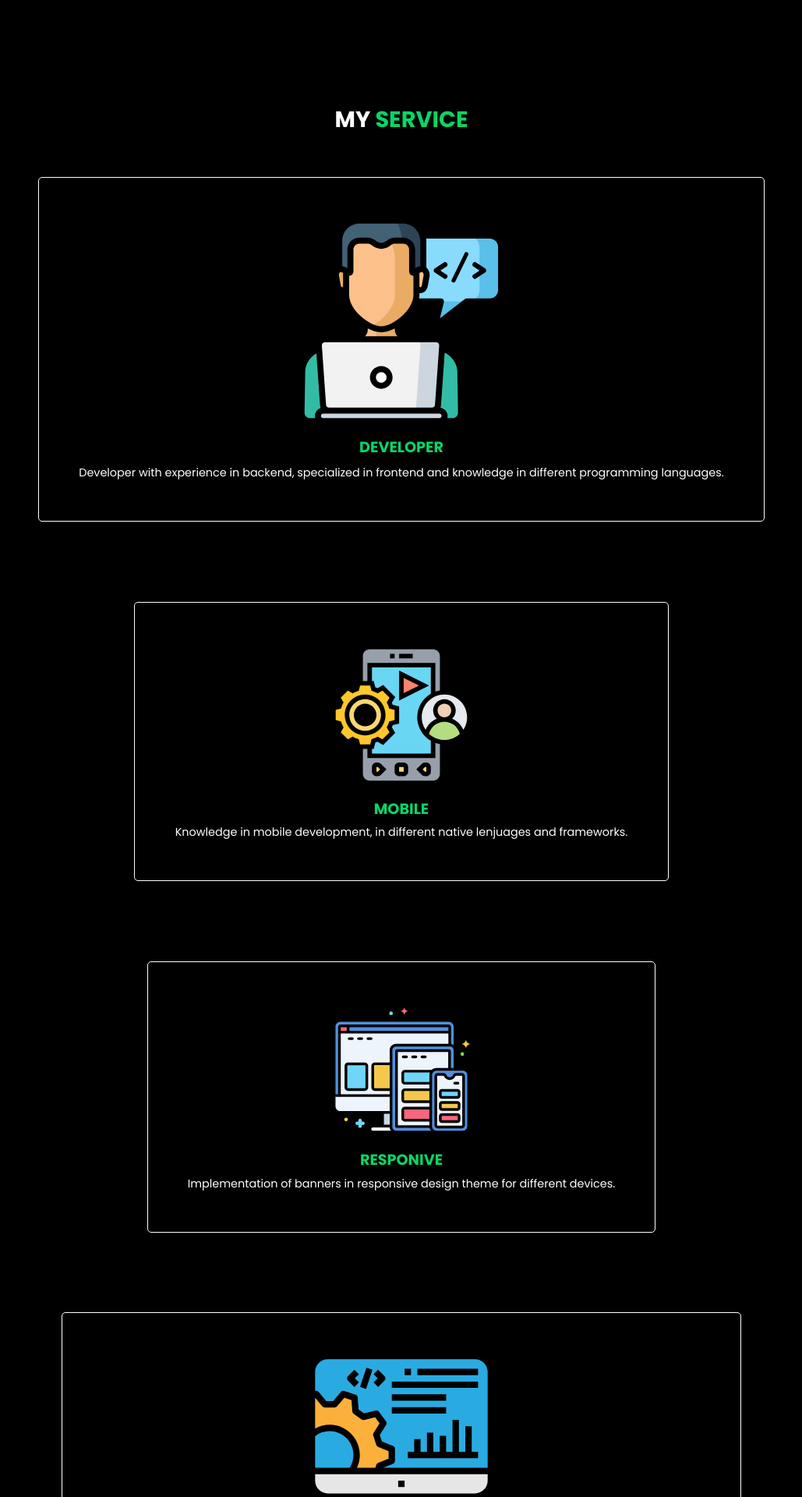
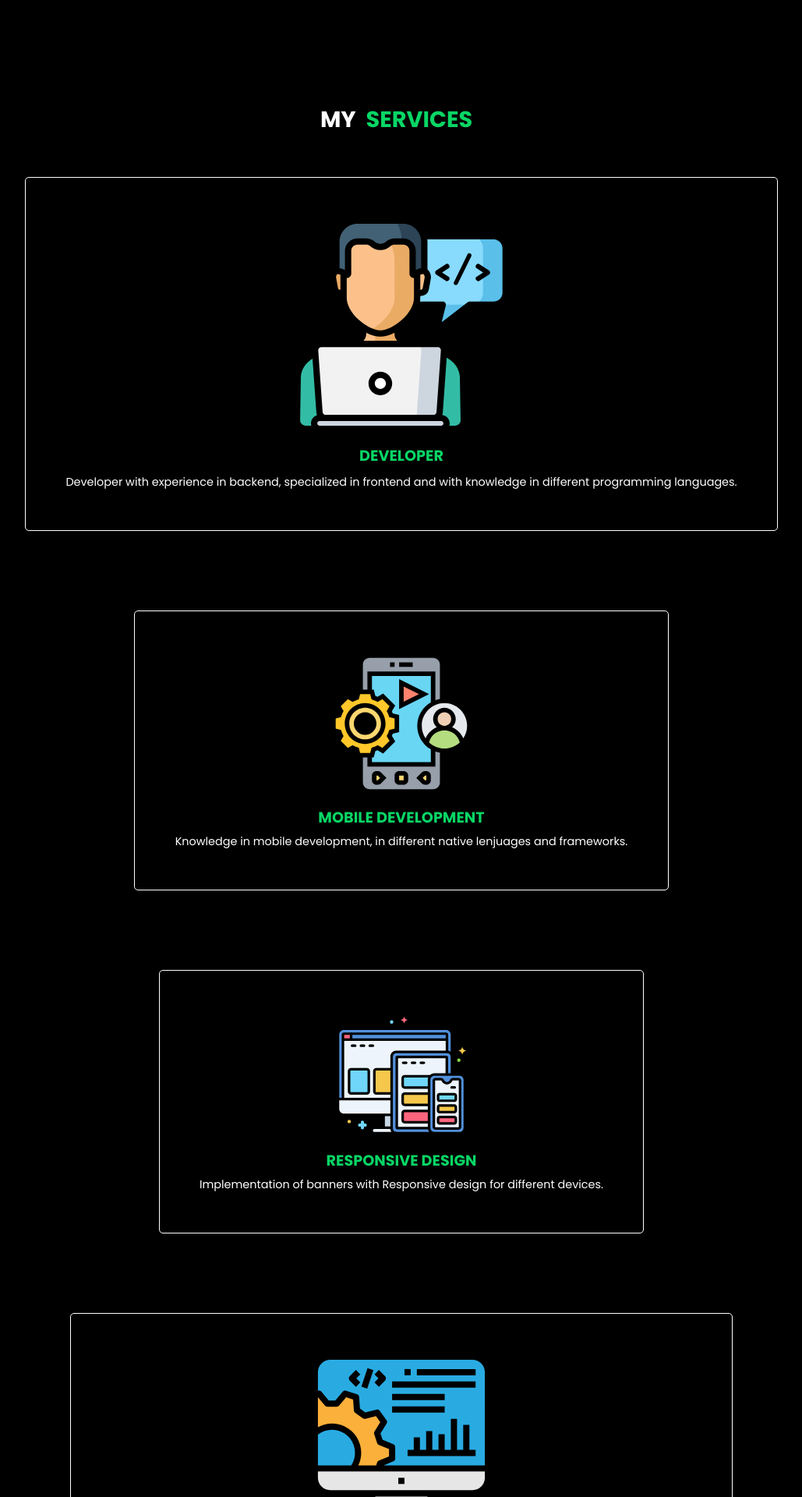
Before and after one commit to christiandevel/portafolio_react, a React (Create React App) app: page / in a window 1280 px wide. Shown: the part 2120-4040 px from the top of the page at 78% size, without its empty margins (125-1154 px from the left). Built offline with nearby package versions, Linux system fonts and the light colour scheme.

Commit message:
Internacionalizacion seccion services

```diff
--- a/src/components/about/About.js
+++ b/src/components/about/About.js
@@ -15,7 +15,7 @@ const About = () => {
         <Perfil />
         <div className="about-info">
           <Descripcion />
-          <ButtonLink text="about-download" href={cv} download={cv} target="_blank"/>
+          <ButtonLink text="about-download" default="Download CV" href={cv} download={cv} target="_blank"/>
         </div>
       </section>
     </>
--- a/src/components/skills/Skills.js
+++ b/src/components/skills/Skills.js
@@ -9,7 +9,7 @@ const Skills = () => {
 	return (
 		<>
 			<section className="services">
-				<TitleSection title="service"/>
+				<TitleSection title="skills-title" tipoTitle="global.title.plural"/>
 				<ListItem />
 			</section>
 		</>
--- a/src/components/skills/components/ListItem.js
+++ b/src/components/skills/components/ListItem.js
@@ -1,5 +1,6 @@
 import React from "react";
 
+import { FormattedMessage } from "react-intl";
 import { listSkills } from "./data";
 
 const ListItem = () => {
@@ -8,13 +9,13 @@ const ListItem = () => {
       {listSkills.map((item, index) => (
         <div key={index} className="services-grid_box">
           <div className="services-grid_box--img">
-            <img src={item.src} />
+            <img src={item.src} alt={item.alt}/>
           </div>
           <div className="services-grid_box--title">
-            <p>{item.name}</p>
+						<FormattedMessage id={item.name} defaultMessage={item.name} />
           </div>
           <div className="services-grid_box--description">
-            <p>{item.description}</p>
+						<FormattedMessage id={item.description} defaultMessage={item.description} />
           </div>
         </div>
       ))}
--- a/src/components/skills/components/data.js
+++ b/src/components/skills/components/data.js
@@ -8,38 +8,44 @@ import components from './../../../assets/Service-WebComponents.svg'
 export const listSkills = [
 	{
 		"id": 1,
-		"name": "developer",
+		"name": "skills-name-1",
 		"src": developer,
-		"description": "Developer with experience in backend, specialized in frontend and knowledge in different programming languages."
+		"alt": "Desarrollo Fronend",
+		"description": "skills-description-1"
 	},
 	{
 		"id": 2,
-		"name": "mobile",
+		"name": "skills-name-2",
 		"src": mobile,
-		"description": "Knowledge in mobile development, in different native lenjuages and frameworks."
+		"alt": "Desarrollo Mobile",
+		"description": "skills-description-2"
 	},
 	{
 		"id": 3,
-		"name": "responive",
+		"name": "skills-name-3",
 		"src": responsive,
-		"description": "Implementation of banners in responsive design theme for different devices."
+		"alt": "Desarrollo Responsive",
+		"description": "skills-description-3"
 	},
 	{
 		"id": 4,
-		"name": "seo",
+		"name": "skills-name-4",
 		"src": seo,
-		"description": "Knowledge and application in web positioning, meta data management and performance of your website."
+		"alt": "Seo",
+		"description": "skills-description-4"
 	},
 	{
 		"id": 5,
-		"name": "web",
+		"name": "skills-name-5",
 		"src": web,
-		"description": "Publishing of several web sites for different companies, landings and internal web sites"
+		"alt": "Desarrollo web",
+		"description": "skills-description-5"
 	},
 	{
 		"id": 6,
-		"name": "web components",
+		"name": "skills-name-6",
 		"src": components,
-		"description": "Implementation of web components, knowledge in different framworks and liberarias."
+		"alt": "Web components",
+		"description": "skills-description-6"
 	}
 ]
--- a/src/components/utils/buttonLink.js
+++ b/src/components/utils/buttonLink.js
@@ -16,7 +16,7 @@ const ButtonLink = (props) => {
 
 				<FormattedMessage
 					id={props.text}
-					defaultMessage={props.text}
+					defaultMessage={props.default}
 				/>
       </a>
     </>
--- a/src/components/utils/styles/titleSection.scss
+++ b/src/components/utils/styles/titleSection.scss
@@ -7,6 +7,7 @@
 	font-size: 1.8rem;
 	font-weight: bold;
 	span {
+		margin: 0 1%;
 		color: $main-color;
 	}
 }
--- a/src/components/utils/titleSection.js
+++ b/src/components/utils/titleSection.js
@@ -1,13 +1,16 @@
 import React from "react";
 
+import { FormattedMessage } from "react-intl";
 import './styles/titleSection.scss'
 
 const TitleSection = (props) => {
   return (
     <div className="title">
       <p>
-        My
-        <span> {props.title} </span>
+			<FormattedMessage id={props.tipoTitle || "ss"} defaultMessage={props.tipoTitle} />
+        <span>
+					<FormattedMessage id={props.title ||"sdasd"} defaultMessage={props.title} />
+				</span>
       </p>
     </div>
   );
--- a/src/lang/en-US.json
+++ b/src/lang/en-US.json
@@ -1,5 +1,6 @@
 {
-	"app.welcome": "Welcome Chritian",
+	"global.title.singular": "my",
+  "global.title.plural": "my",
 
 	"menu.home": "Home",
 	"menu.about": "About",
@@ -17,5 +18,20 @@
 	"about-country": " I'm a Colombian web and mobile developer, with more than two year of experience.",
 	"about-experince": "I have worked with different companies in the development of their websites, corporate platforms and mobile applications, with participation in the design process and user experience, mainly focused on front-end development for digital products, I am passionate about technology, challenges and never stop appearing.",
 	"about-invited": "If you have a job offer, a project proposal or just want to say hello, please contact me.",
-	"about-download": "Download CV"
+	"about-download": "Download CV",
+
+	"skills-title": "services",
+	"skills-name-1": "developer",
+	"skills-description-1": "Developer with experience in backend, specialized in frontend and with knowledge in different programming languages.",
+	"skills-name-2": "mobile development",
+	"skills-description-2": "Knowledge in mobile development, in different native lenjuages and frameworks.",
+	"skills-name-3": "Responsive Design",
+	"skills-description-3": "Implementation of banners with Responsive design for different devices.",
+	"skills-name-4": "SEO",
+	"skills-description-4": "Knowledge and implementation of SEO, metadata and performance monitoring of your site in browsers.",
+	"skills-name-5": "web development",
+	"skills-description-5": "Publication of several websites for different companies, landings and customer relationship management (CRM).",
+	"skills-name-6": "web components",
+	"skills-description-6": "Implementation of web components, knowledge in different frameworks and libraries."
+
 }
--- a/src/lang/esp.json
+++ b/src/lang/esp.json
@@ -1,11 +1,12 @@
 {
-	"app.welcome": "Bienvenido",
+  "global.title.singular": "mi",
+  "global.title.plural": "mis",
 
   "menu.home": "Inicio",
   "menu.about": "Acerca de Mi",
   "menu.services": "Servicios",
-	"menu.portafolio" : "Portafolio",
-	"menu.notes" : "Notas",
+  "menu.portafolio": "Portafolio",
+  "menu.notes": "Notas",
   "menu.network": "Redes Sociales",
 
   "main-greting": "Hola a todos",
@@ -17,5 +18,19 @@
   "about-country": " Soy un desarrollador web y móvil colombiano, con más de dos años de experiencia.",
   "about-experince": "He trabajado con diferentes empresas en el desarrollo de sus sitios web, plataformas corporativas y aplicaciones móviles, con  participación en el proceso de diseño  y la experiencia del usuario, principalmente enfocado en el desarrollo front-end para productos digitales, me apasiona la tecnología, los retos y nunca parar de aparecer.",
   "about-invited": "Si tienes una oferta de trabajo, una propuesta de proyecto o simplemente quieres saludarme, ponte en contacto conmigo.",
-	"about-download": "Descargar CV"
+  "about-download": "Descargar CV",
+
+	"skills-title": "servicios",
+  "skills-name-1": "Desarrollador",
+  "skills-description-1": "Desarrollador con experiencia en backend, especializado en frontend y con conocimientos en diferentes lenguajes de programación.",
+  "skills-name-2": "desarrollo móvil",
+  "skills-description-2": "Conocimientos en desarrollo móvil, en diferentes lenguajes y frameworks nativos.",
+  "skills-name-3": "diseño responsivo",
+  "skills-description-3": "Implementación de banners con  diseño responsivo para diferentes dispositivos.",
+  "skills-name-4": "seo",
+  "skills-description-4": "Conocimiento y aplicación de SEO, metadatos y seguimiento del rendimiento de su sitio en los navegadores.",
+  "skills-name-5": "desarrollo web",
+  "skills-description-5": "Publicación de varias páginas web para diferentes empresas, landings y gestión de relaciónes con los clientes (CRM).",
+  "skills-name-6": "componentes web",
+  "skills-description-6": "Implementación de componentes web, conocimiento en diferentes frameworks y librerías."
 }
```
Lines whose indentation alone changed are shown as unchanged.
